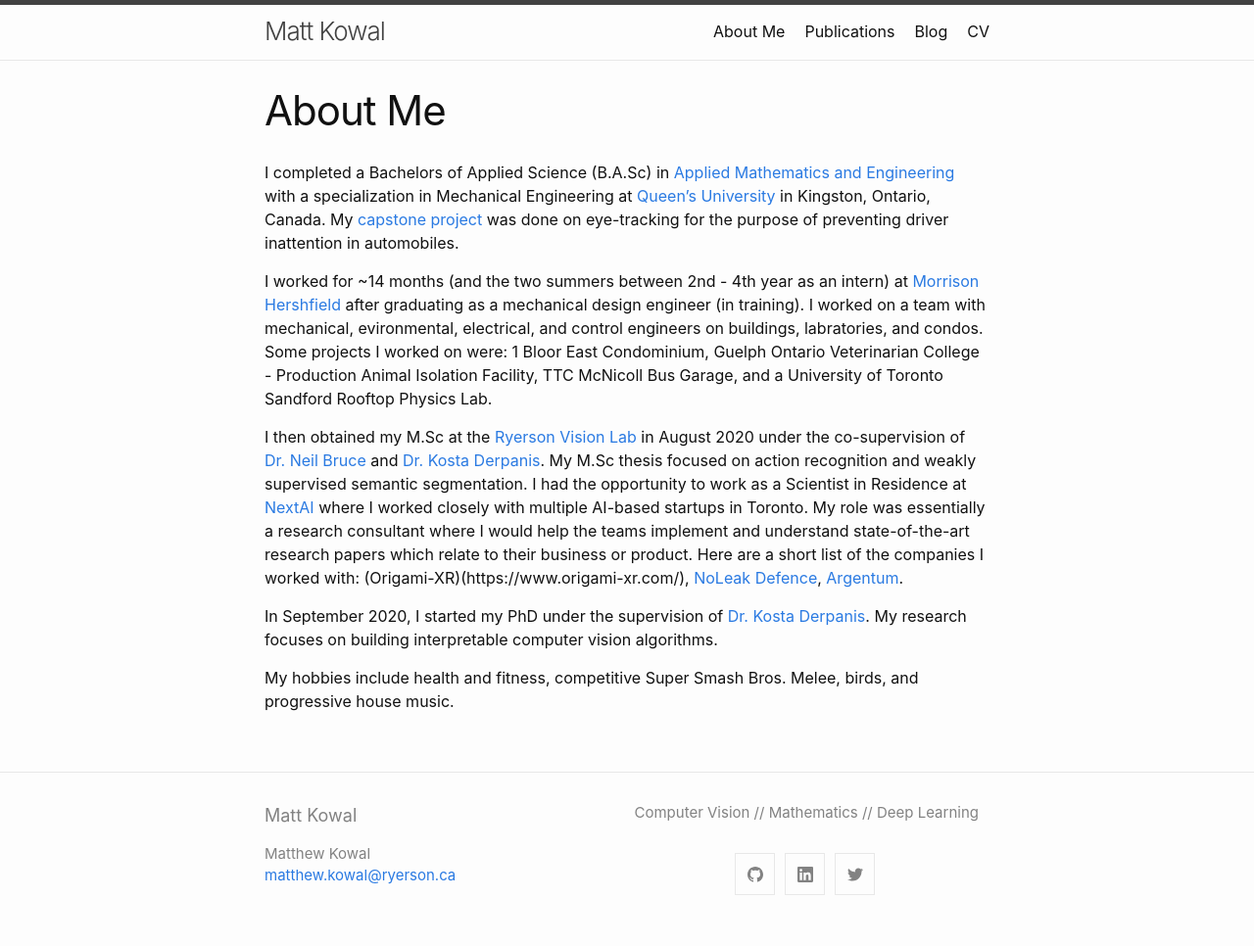
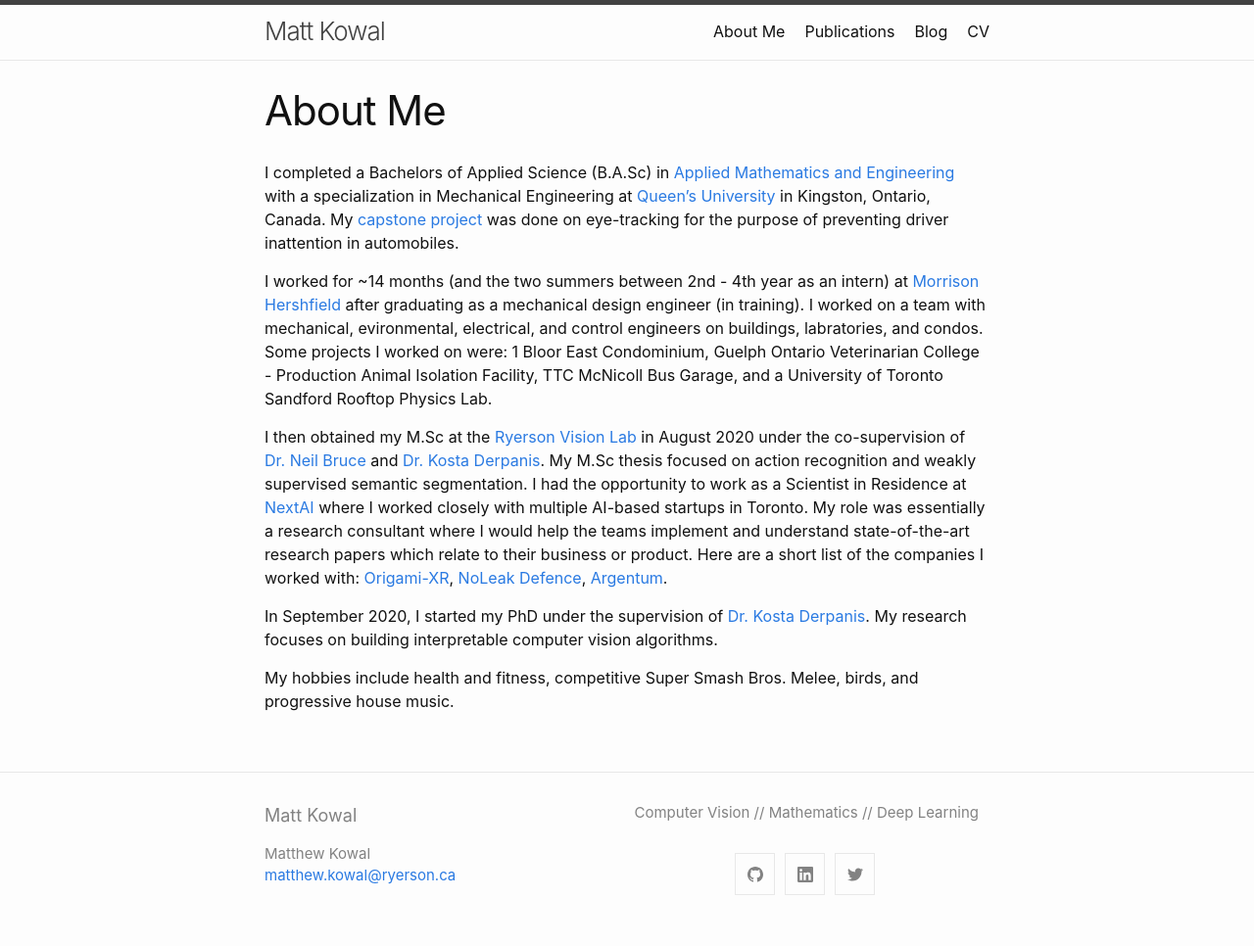
Before and after one commit to MKowal2/MKowal4.github.io, a Jekyll site: the page built from about.md, in a window 1280 px wide. Shown: the whole page at 98% size. Built offline with Jekyll 4.4.1, drawn with Linux system fonts in a browser that asks for light colours.

Commit message:
Update about.md

```diff
--- a/about.md
+++ b/about.md
@@ -8,7 +8,7 @@ I completed a Bachelors of Applied Science (B.A.Sc) in [Applied Mathematics and
 
 I worked for ~14 months (and the two summers between 2nd - 4th year as an intern) at [Morrison Hershfield](www.morrisonhershfield.com) after graduating as a mechanical design engineer (in training). I worked on a team with mechanical, evironmental, electrical, and control engineers on buildings, labratories, and condos. Some projects I worked on were: 1 Bloor East Condominium, Guelph Ontario Veterinarian College - Production Animal Isolation Facility, TTC McNicoll Bus Garage, and a University of Toronto Sandford Rooftop Physics Lab.
 
-I then obtained my M.Sc at the [Ryerson Vision Lab](https://ryersonvisionlab.github.io/) in August 2020 under the co-supervision of [Dr. Neil Bruce](https://cs.ryerson.ca/~bruce/) and [Dr. Kosta Derpanis](https://cs.ryerson.ca/~kosta/). My M.Sc thesis focused on action recognition and weakly supervised semantic segmentation. I had the opportunity to work as a Scientist in Residence at [NextAI](https://www.nextcanada.com/next-ai/) where I worked closely with multiple AI-based startups in Toronto. My role was essentially a research consultant where I would help the teams implement and understand state-of-the-art research papers which relate to their business or product. Here are a short list of the companies I worked with: (Origami-XR)(https://www.origami-xr.com/), [NoLeak Defence](https://www.noleak.io/), [Argentum](https://www.argentum.ai/).
+I then obtained my M.Sc at the [Ryerson Vision Lab](https://ryersonvisionlab.github.io/) in August 2020 under the co-supervision of [Dr. Neil Bruce](https://cs.ryerson.ca/~bruce/) and [Dr. Kosta Derpanis](https://cs.ryerson.ca/~kosta/). My M.Sc thesis focused on action recognition and weakly supervised semantic segmentation. I had the opportunity to work as a Scientist in Residence at [NextAI](https://www.nextcanada.com/next-ai/) where I worked closely with multiple AI-based startups in Toronto. My role was essentially a research consultant where I would help the teams implement and understand state-of-the-art research papers which relate to their business or product. Here are a short list of the companies I worked with: [Origami-XR](https://www.origami-xr.com/), [NoLeak Defence](https://www.noleak.io/), [Argentum](https://www.argentum.ai/).
 
 
 In September 2020, I started my PhD under the supervision of [Dr. Kosta Derpanis](https://cs.ryerson.ca/~kosta/). My research focuses on building interpretable computer vision algorithms.
```
